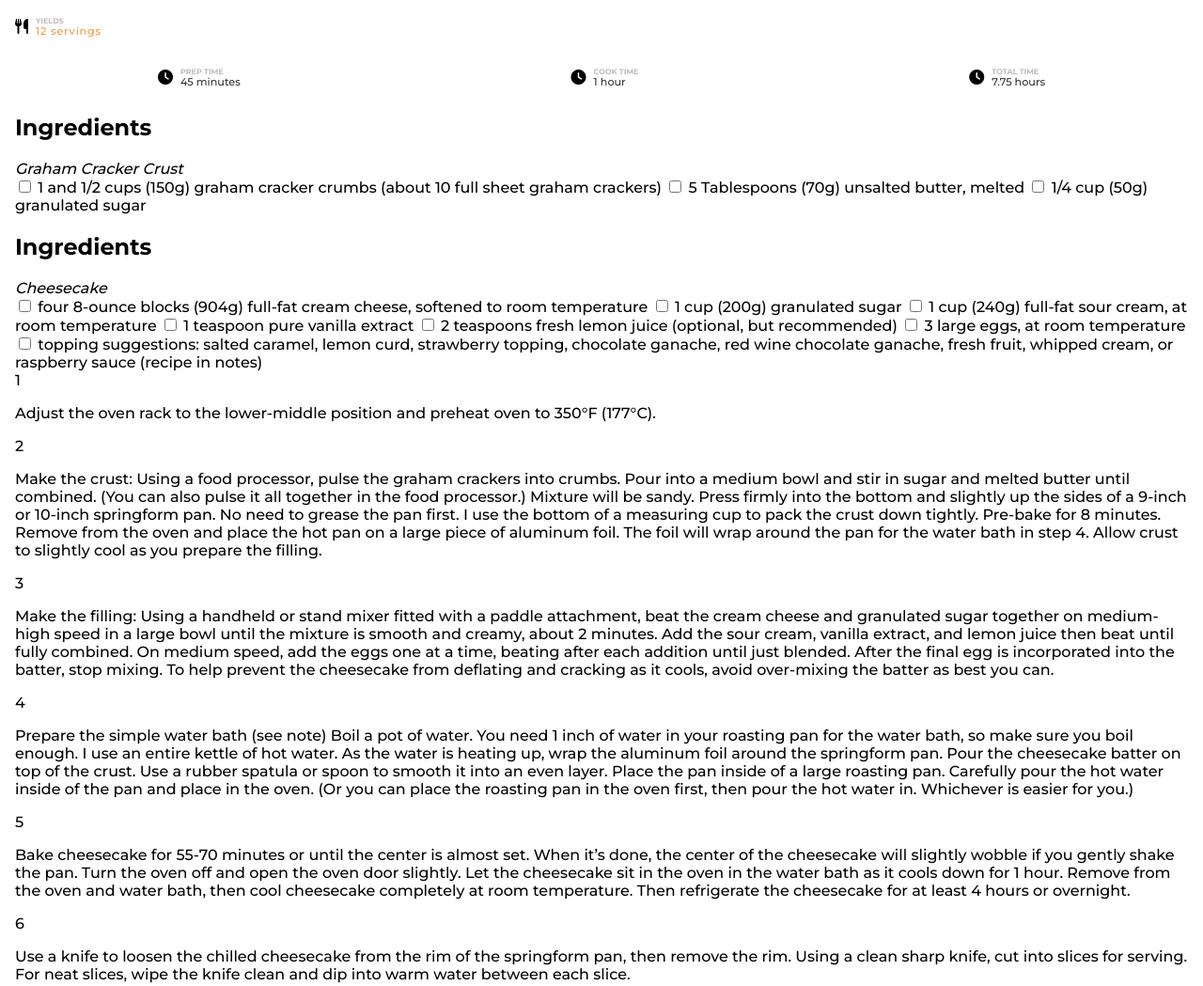
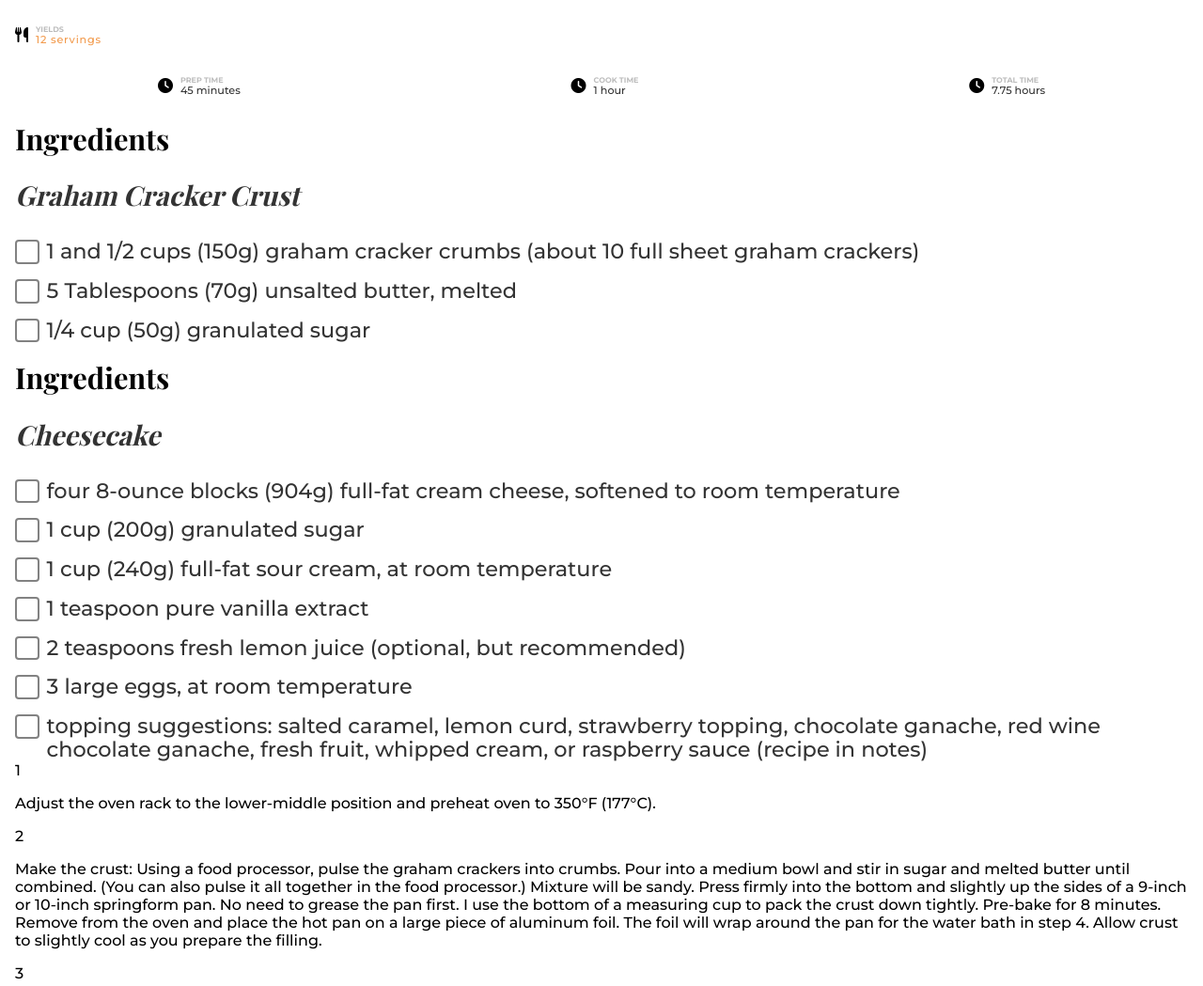
Before and after one commit to csaavedras/devChallenge_recipe-page, a plain HTML site: page index.html in a window 1280 px wide. Shown: the part 742-1791 px from the top of the page at 94% size. Drawn offline with nearby package versions, Linux system fonts and the light colour scheme; a web font is replaced by a local one.

Commit message:
Add: Resume Recipe Instructions styles

```diff
--- a/index.html
+++ b/index.html
@@ -97,47 +97,47 @@
       </section>
       <section class="ingredients_recipe">
         <h2>Ingredients</h2>
-        <i>Graham Cracker Crust</i>
-        <div>
-          <label>
+        <h3>Graham Cracker Crust</h3>
+        <div class="ingredients_recipe_checkbox">
+          <label class="label">
             <input type="checkbox" /> 1 and 1/2 cups (150g) graham cracker
             crumbs (about 10 full sheet graham crackers)
           </label>
-          <label>
+          <label class="label">
             <input type="checkbox" /> 5 Tablespoons (70g) unsalted butter,
             melted
           </label>
-          <label>
+          <label class="label">
             <input type="checkbox" /> 1/4 cup (50g) granulated sugar
           </label>
         </div>
       </section>
       <section class="stp_by_stp_recipe">
         <h2>Ingredients</h2>
-        <i>Cheesecake</i>
-        <div>
-          <label>
+        <h3>Cheesecake</h3>
+        <div class="ingredients_recipe_checkbox">
+          <label class="label">
             <input type="checkbox" /> four 8-ounce blocks (904g) full-fat cream
             cheese, softened to room temperature
           </label>
-          <label>
+          <label class="label">
             <input type="checkbox" /> 1 cup (200g) granulated sugar
           </label>
-          <label>
+          <label class="label">
             <input type="checkbox" /> 1 cup (240g) full-fat sour cream, at room
             temperature
           </label>
-          <label>
+          <label class="label">
             <input type="checkbox" /> 1 teaspoon pure vanilla extract
           </label>
-          <label>
+          <label class="label">
             <input type="checkbox" /> 2 teaspoons fresh lemon juice (optional,
             but recommended)
           </label>
-          <label>
+          <label class="label">
             <input type="checkbox" /> 3 large eggs, at room temperature
           </label>
-          <label>
+          <label class="label">
             <input type="checkbox" /> topping suggestions: salted caramel, lemon
             curd, strawberry topping, chocolate ganache, red wine chocolate
             ganache, fresh fruit, whipped cream, or raspberry sauce (recipe in
--- a/main.css
+++ b/main.css
@@ -21,10 +21,23 @@ main {
   margin: 0 1em;
 }
 h1 {
-  font-size: 1.5rem;
+  font-size: calc(1.5rem + 1vw);
   font-weight: 700;
   font-family: 'Playfair Display', serif;
   line-height: 2rem;
+}
+h2 {
+  font-family: 'Playfair Display', serif;
+  font-weight: 700;
+  font-size: calc(1.125rem + 1vw);
+  line-height: 23.99px;
+}
+h3 {
+  font-family: 'Playfair Display', serif;
+  font-weight: 400;
+  font-style: italic;
+  font-size: calc(1rem + 1vw);
+  color: var(--clr_gray_1);
 }
 img {
   width: 100%;
@@ -109,3 +122,35 @@ header {
 .clr_gray_1 {
   color: var(--clr_gray_1);
 }
+
+/* Ingredients Recipe Section  */
+.label {
+  font-family: 'Montserrat', sans-serif;
+  font-size: calc(0.6rem + 1vw);
+  font-weight: 400;
+  line-height: 1.563rem;
+  display: grid;
+  grid-template-columns: 1em auto;
+  gap: 0.5em;
+  color: #333;
+}
+input[type='checkbox'] {
+  /* Add if not using autoprefixer */
+  -webkit-appearance: none;
+  appearance: none;
+  /* For iOS < 15 to remove gradient background */
+  background-color: #fff;
+  /* Not removed via appearance */
+  margin: 0;
+  font: inherit;
+  color: currentColor;
+  width: 1.15em;
+  height: 1.15em;
+  border: 0.1em solid #828282;
+  border-radius: 4px;
+}
+.ingredients_recipe_checkbox {
+  display: flex;
+  flex-direction: column;
+  gap: 1em;
+}
```
